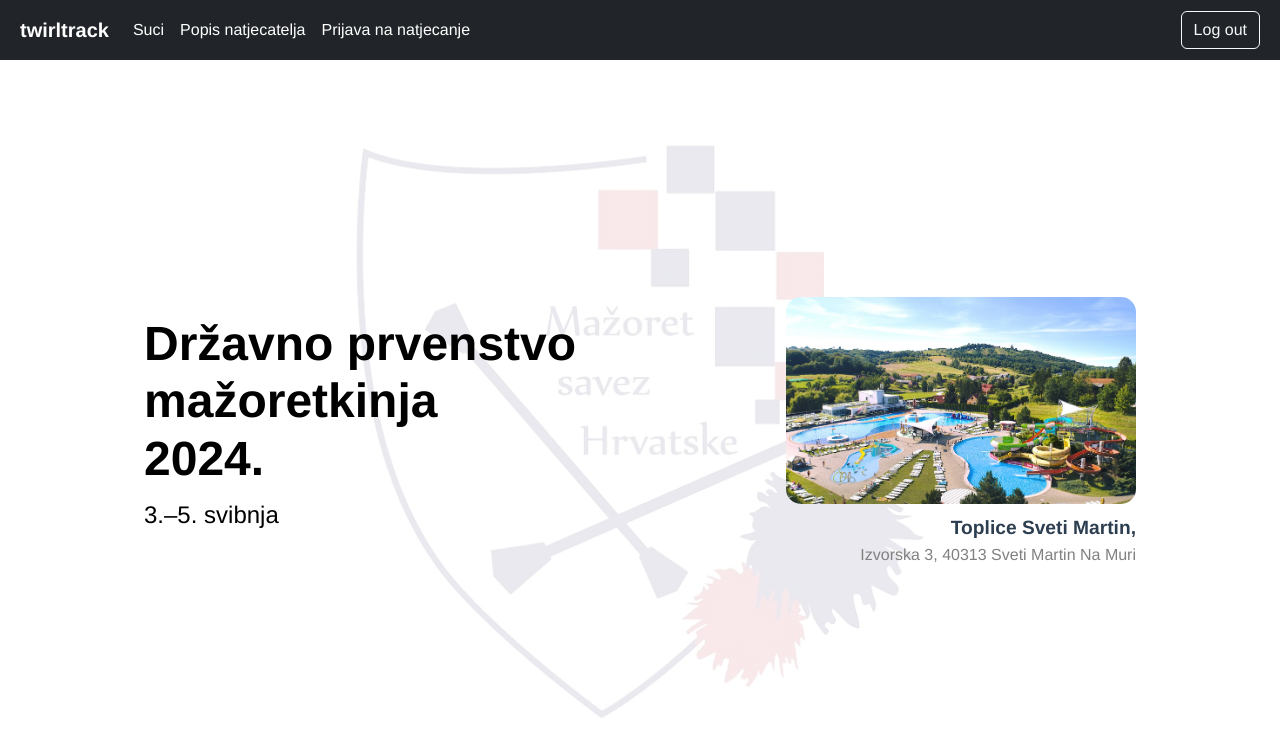
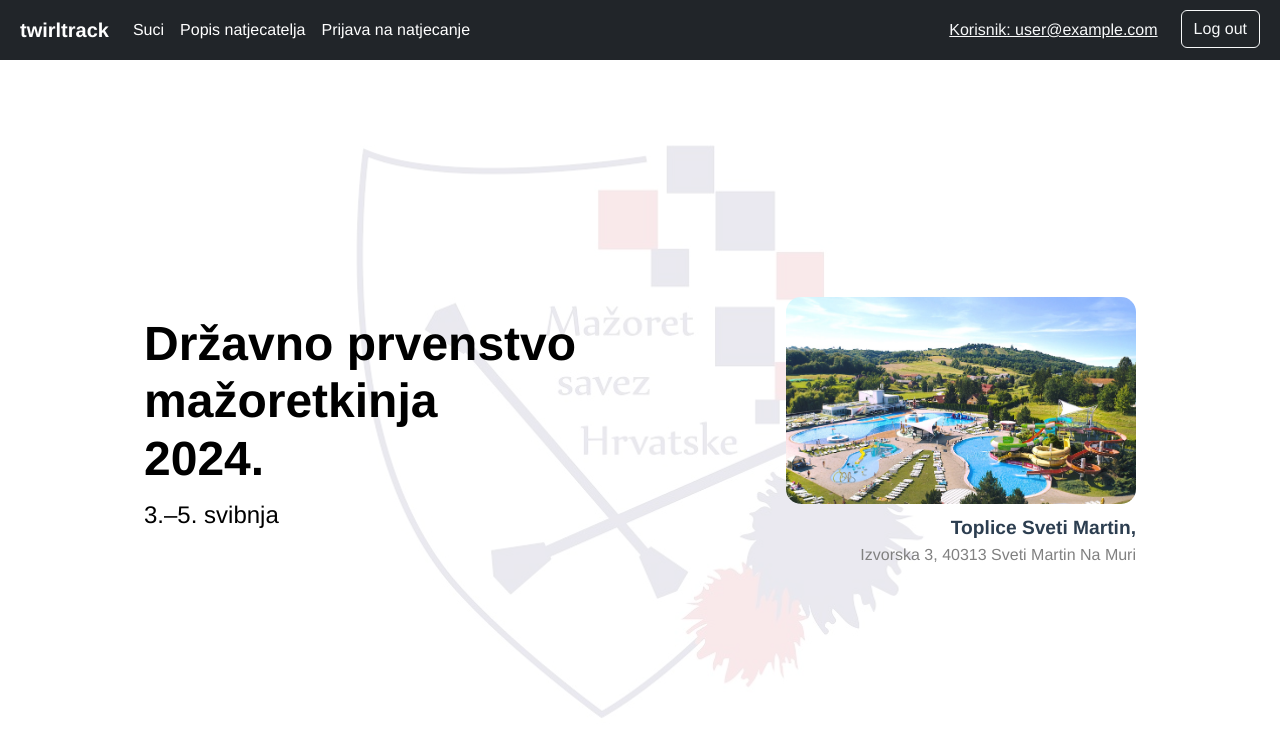
Before and after one commit to puljicpetra/twirltrack, a Vue app: page /home in a window 1280 px wide. Shown: the top 756 px of the page. Built offline with nearby package versions, Linux system fonts and the light colour scheme; no server answers; sample sign-in values are in the browser's storage.

Commit message:
Prijavljeni korisnik prikazan u nav baru

```diff
--- a/src/views/Home.vue
+++ b/src/views/Home.vue
@@ -1,4 +1,3 @@
-<!-- Home.vue -->
 <template>
   <div>
     <nav class="navbar navbar-expand-lg navbar-dark bg-dark">
@@ -19,6 +18,9 @@
           </li>
         </ul>
         <ul class="navbar-nav ms-auto">
+          <li class="nav-item" v-if="user">
+            <span class="nav-link text-light email-link">Korisnik: {{ user.email }}</span>
+          </li>
           <li class="nav-item">
             <button class="btn btn-outline-light" type="button">Log out</button>
           </li>
@@ -44,14 +46,30 @@
 </template>
 
 <script>
+import { auth } from "@/firebase";
+
 export default {
   name: 'Home',
+  data() {
+    return {
+      user: null
+    };
+  },
+  created() {
+    this.user = auth.currentUser;
+    this.unsub = auth.onAuthStateChanged(user => {
+      this.user = user;
+    });
+  },
+  beforeDestroy() {
+    if (this.unsub) this.unsub();
+  },
   methods: {
     redirectToWebsite() {
       window.location.href = 'https://www.termesvetimartin.com/hr/';
     }
   }
-}
+};
 </script>
 
 <style scoped>
@@ -70,6 +88,10 @@ export default {
 
 .navbar-nav .btn {
   margin-left: 15px;
+}
+
+.email-link {
+  text-decoration: underline;
 }
 
 .home-container {
--- a/src/views/Login.vue
+++ b/src/views/Login.vue
@@ -29,7 +29,6 @@
   </div>
 </template>
 
-
 <script>
 import { auth } from "@/firebase";
 import { signInWithEmailAndPassword } from "firebase/auth";
@@ -57,8 +56,6 @@ export default {
   },
 };
 </script>
-
-
 
 <style scoped>
 .about {
--- a/src/views/Signup.vue
+++ b/src/views/Signup.vue
@@ -47,7 +47,6 @@
   </div>
 </template>
 
-
 <script>
 import { auth } from "@/firebase";
 import { createUserWithEmailAndPassword } from "firebase/auth";
@@ -85,7 +84,6 @@ export default {
   }
 };
 </script>
-
 
 <style scoped>
 .content-wrapper {
--- a/src/views/Suci.vue
+++ b/src/views/Suci.vue
@@ -69,7 +69,6 @@
     </div>
   </div>
 </template>
-
 
 <script>
 export default {
```
